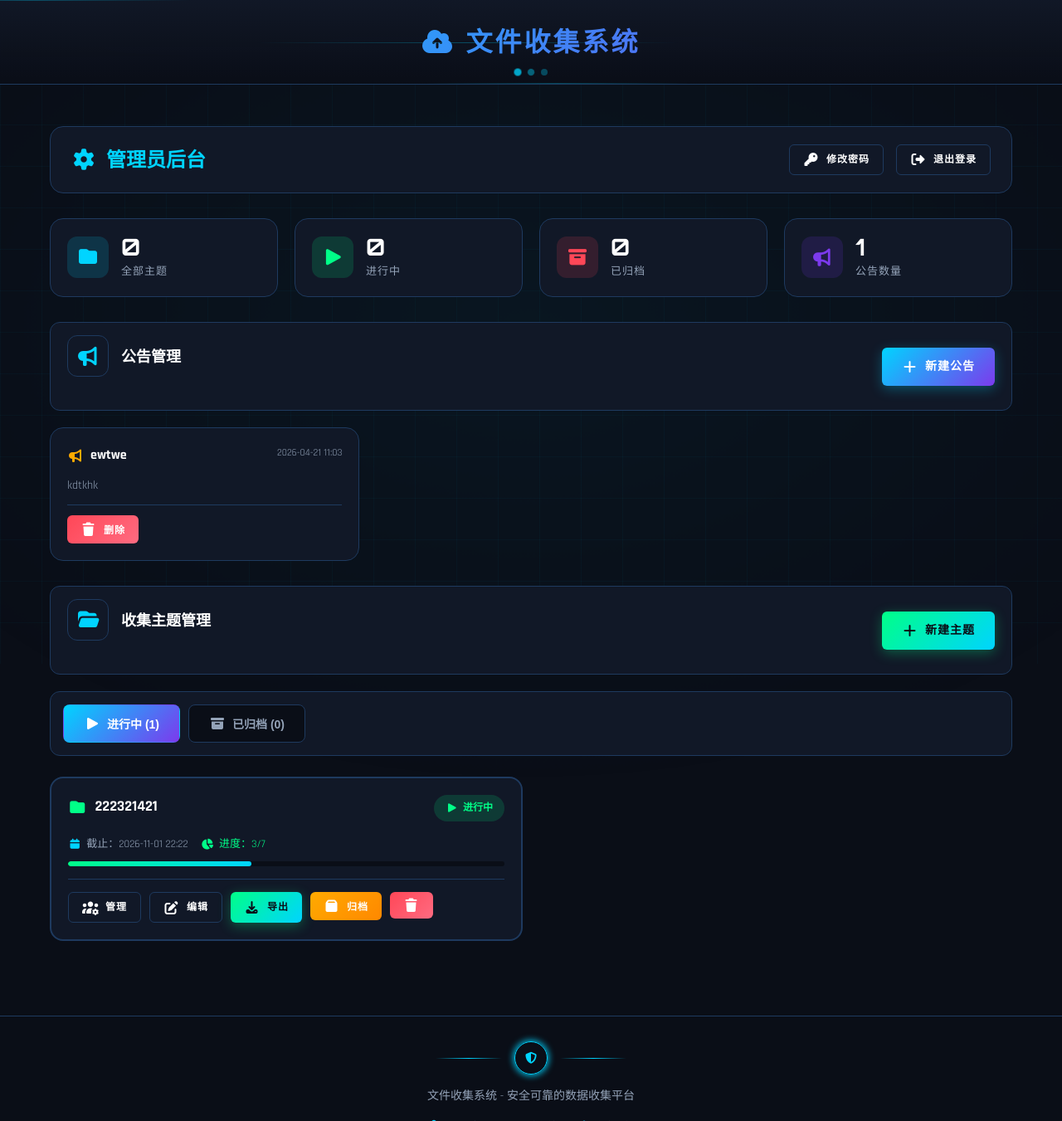
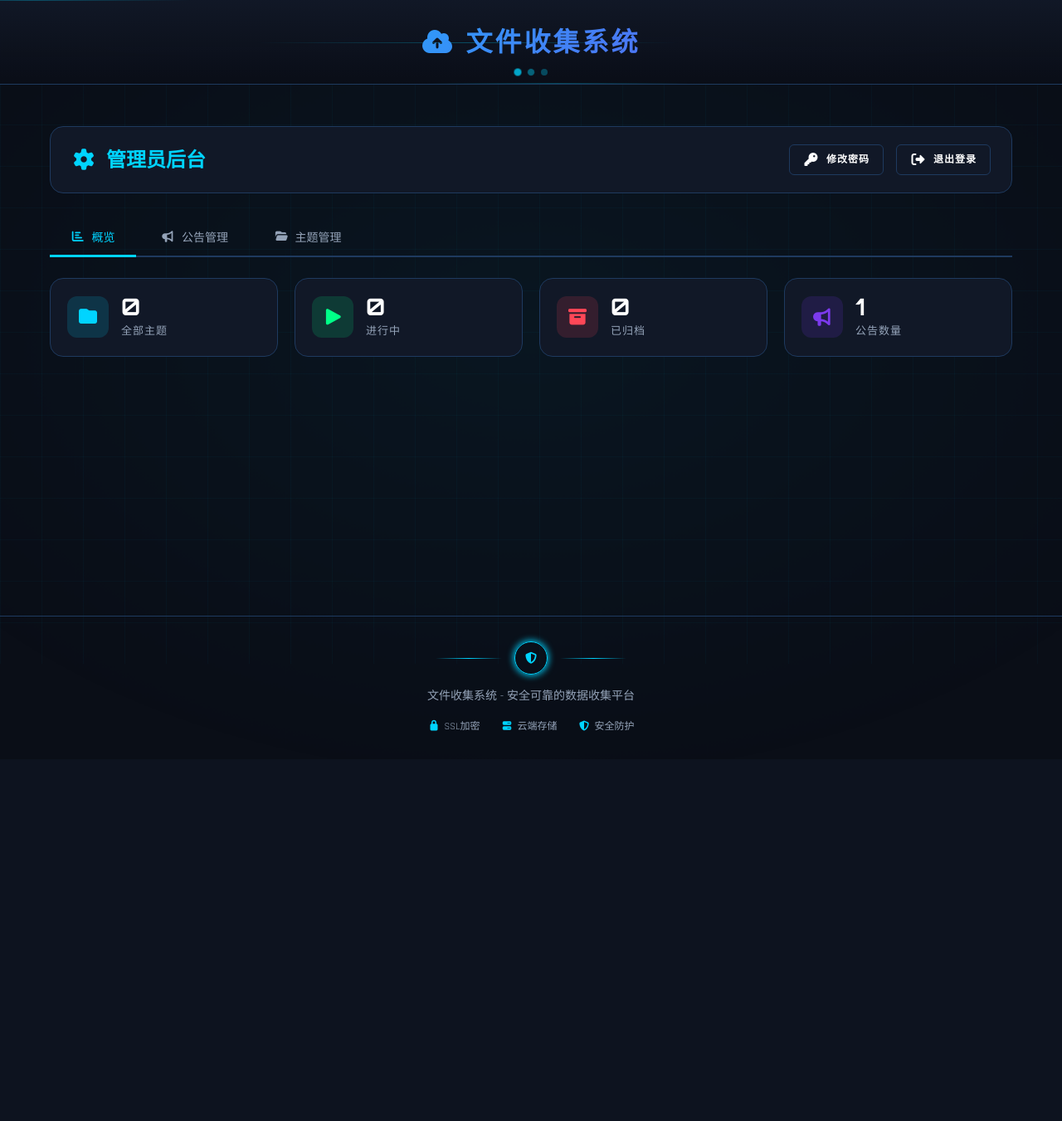
Before and after one commit to guifengxiaoyan/file-collection, a Flask app: page /admin in a window 1280 px wide. Shown: the top 1351 px of the page at 83% size. After the commit the page ends 881 px from the top, so only its background shows below. Run offline with Flask 3, Linux system fonts and the light colour scheme; a user stored in the database is signed in; data comes from the database, SQL or seed files in the repository.

Commit message:
feat: 优化上传页面布局，添加公告编辑和后台多标签功能
- 上传页面：完成上传和返回按钮同一行居中显示
- 上传页面：已完成状态隐藏删除按钮
- 新增公告编辑功能和独立编辑页面
- 管理员后台改为多标签页显示（概览/公告管理/主题管理）

```diff
--- a/app/templates/admin_dashboard.html
+++ b/app/templates/admin_dashboard.html
@@ -18,6 +18,19 @@
         </div>
     </div>
 
+    <div class="admin-main-tabs">
+        <button class="main-tab-btn active" data-tab="overview" onclick="showMainTab('overview')">
+            <i class="fas fa-chart-bar"></i> 概览
+        </button>
+        <button class="main-tab-btn" data-tab="announcements" onclick="showMainTab('announcements')">
+            <i class="fas fa-bullhorn"></i> 公告管理
+        </button>
+        <button class="main-tab-btn" data-tab="themes" onclick="showMainTab('themes')">
+            <i class="fas fa-folder-open"></i> 主题管理
+        </button>
+    </div>
+
+    <div id="main-tab-overview" class="main-tab-content">
         <div class="admin-overview">
             <div class="overview-card">
                 <div class="overview-icon" style="background: rgba(0, 212, 255, 0.15);">
@@ -56,11 +69,13 @@
                 </div>
             </div>
         </div>
+    </div>
 
+    <div id="main-tab-announcements" class="main-tab-content" style="display:none;">
         <div class="admin-section-title">
             <div class="section-header-tech">
                 <div class="tech-icon"><i class="fas fa-bullhorn"></i></div>
-            <h3>公告管理</h3>
+                <h3>公告列表</h3>
                 <div class="tech-line"></div>
             </div>
             <a href="{{ url_for('create_announcement') }}" class="btn btn-primary">
@@ -91,6 +106,9 @@
                 </div>
                 {% endif %}
                 <div class="announcement-admin-actions">
+                    <a href="{{ url_for('edit_announcement', announcement_id=ann.id) }}" class="btn btn-primary btn-small">
+                        <i class="fas fa-edit"></i> 编辑
+                    </a>
                     <form method="POST" action="{{ url_for('delete_announcement', announcement_id=ann.id) }}" class="inline-form">
                         <button type="submit" class="btn btn-danger btn-small" onclick="return confirm('确定删除?')">
                             <i class="fas fa-trash"></i> 删除
@@ -106,11 +124,13 @@
             <p>暂无公告</p>
         </div>
         {% endif %}
+    </div>
 
+    <div id="main-tab-themes" class="main-tab-content" style="display:none;">
         <div class="admin-section-title">
             <div class="section-header-tech">
                 <div class="tech-icon"><i class="fas fa-folder-open"></i></div>
-            <h3>收集主题管理</h3>
+                <h3>收集主题</h3>
                 <div class="tech-line"></div>
             </div>
             <a href="{{ url_for('create_theme') }}" class="btn btn-success">
@@ -246,8 +266,16 @@
             </div>
             {% endif %}
         </div>
+    </div>
 
     <script>
+    function showMainTab(tab) {
+        document.querySelectorAll('.main-tab-content').forEach(el => el.style.display = 'none');
+        document.querySelectorAll('.main-tab-btn').forEach(el => el.classList.remove('active'));
+        document.getElementById('main-tab-' + tab).style.display = 'block';
+        document.querySelector('.main-tab-btn[data-tab="' + tab + '"]').classList.add('active');
+    }
+
     function showTab(tab) {
         document.querySelectorAll('.tab-content').forEach(el => el.style.display = 'none');
         document.querySelectorAll('.tab-btn').forEach(el => el.classList.remove('active'));
@@ -255,4 +283,5 @@
         document.querySelector('.tab-btn[data-tab="' + tab + '"]').classList.add('active');
     }
     </script>
+</div>
 {% endblock %}
--- a/routes.py
+++ b/routes.py
@@ -441,6 +441,54 @@ def register_routes(app):
         flash('公告已删除', 'success')
         return redirect(url_for('admin_dashboard'))
 
+    @app.route('/admin/announcement/<int:announcement_id>/edit', methods=['GET', 'POST'])
+    @login_required
+    def edit_announcement(announcement_id):
+        announcement = Announcement.query.get_or_404(announcement_id)
+        if request.method == 'POST':
+            announcement.title = request.form.get('title')
+            announcement.content = request.form.get('content')
+            db.session.commit()
+
+            if 'attachments' in request.files:
+                files = request.files.getlist('attachments')
+                for file in files:
+                    if file and file.filename and allowed_file(file.filename, Config.ALLOWED_EXTENSIONS):
+                        original_name = file.filename
+                        filename = secure_filename(original_name)
+                        folder = get_announcement_folder()
+                        counter = 1
+                        while os.path.exists(os.path.join(folder, filename)):
+                            name, ext = os.path.splitext(original_name)
+                            filename = f"{name}_{counter}{ext}"
+                            counter += 1
+                        file_path = os.path.join(folder, filename)
+                        file.save(file_path)
+
+                        att = AnnouncementAttachment(
+                            filename=filename,
+                            original_name=original_name,
+                            announcement_id=announcement.id
+                        )
+                        db.session.add(att)
+            db.session.commit()
+            flash('公告已更新', 'success')
+            return redirect(url_for('admin_dashboard'))
+        return render_template('announcement_edit.html', announcement=announcement)
+
+    @app.route('/admin/announcement/attachment/<int:attachment_id>/delete', methods=['GET', 'POST'])
+    @login_required
+    def delete_announcement_attachment(attachment_id):
+        attachment = AnnouncementAttachment.query.get_or_404(attachment_id)
+        announcement_id = attachment.announcement_id
+        file_path = os.path.join(get_announcement_folder(), attachment.filename)
+        if os.path.exists(file_path):
+            os.remove(file_path)
+        db.session.delete(attachment)
+        db.session.commit()
+        flash('附件已删除', 'success')
+        return redirect(url_for('edit_announcement', announcement_id=announcement_id))
+
     @app.route('/admin/theme/<int:theme_id>/edit', methods=['GET', 'POST'])
     @login_required
     def edit_theme(theme_id):
--- a/static/css/style.css
+++ b/static/css/style.css
@@ -1383,6 +1383,48 @@ main {
     margin-top: 30px;
 }
 
+.admin-main-tabs {
+    display: flex;
+    gap: 5px;
+    margin-bottom: 25px;
+    border-bottom: 2px solid var(--border-color);
+    padding-bottom: 0;
+}
+
+.main-tab-btn {
+    padding: 12px 25px;
+    background: transparent;
+    border: none;
+    color: var(--text-secondary);
+    font-size: 14px;
+    font-weight: 500;
+    cursor: pointer;
+    transition: all 0.3s ease;
+    border-bottom: 3px solid transparent;
+    margin-bottom: -2px;
+    display: flex;
+    align-items: center;
+    gap: 8px;
+}
+
+.main-tab-btn:hover {
+    color: var(--primary);
+}
+
+.main-tab-btn.active {
+    color: var(--primary);
+    border-bottom-color: var(--primary);
+}
+
+.main-tab-content {
+    animation: fadeIn 0.3s ease;
+}
+
+@keyframes fadeIn {
+    from { opacity: 0; transform: translateY(10px); }
+    to { opacity: 1; transform: translateY(0); }
+}
+
 .admin-overview {
     display: grid;
     grid-template-columns: repeat(auto-fit, minmax(200px, 1fr));
@@ -2790,14 +2832,19 @@ footer {
 .upload-actions {
     padding: 15px 25px;
     display: flex;
-    justify-content: flex-end;
+    justify-content: center;
     align-items: center;
 }
 
 .upload-btn-wrap {
-    display: inline-flex;
-    align-items: center;
+    display: flex;
+    align-items: center;
+    justify-content: center;
     gap: 20px;
+}
+
+.upload-btn-wrap .btn {
+    flex-shrink: 0;
 }
 
 .upload-actions .upload-hint {
@@ -2806,6 +2853,7 @@ footer {
     gap: 6px;
     color: var(--text-secondary);
     font-size: 13px;
+    flex-shrink: 0;
 }
 
 .upload-actions .upload-hint i {
@@ -2996,6 +3044,8 @@ footer {
 .btn-lg {
     padding: 15px 35px;
     font-size: 16px;
+    min-width: 160px;
+    text-align: center;
 }
 
 .upload-container {
@@ -3016,7 +3066,7 @@ footer {
     .theme-meta-section { width: 100%; }
     .upload-page-header { flex-direction: column; align-items: flex-start; }
     .upload-meta { width: 100%; }
-    .upload-page-actions { flex-direction: column; }
+    .upload-page-actions { flex-direction: column; align-items: center; }
     .upload-page-actions .btn { width: 100%; justify-content: center; }
     .file-actions { flex-direction: column; align-items: flex-start; gap: 10px; }
 }
```
Also changed, not shown: app/templates/announcement_edit.html (added, +69 -0 lines), app/templates/upload.html (+7 -6 lines). Lines whose indentation alone changed are shown as unchanged.
